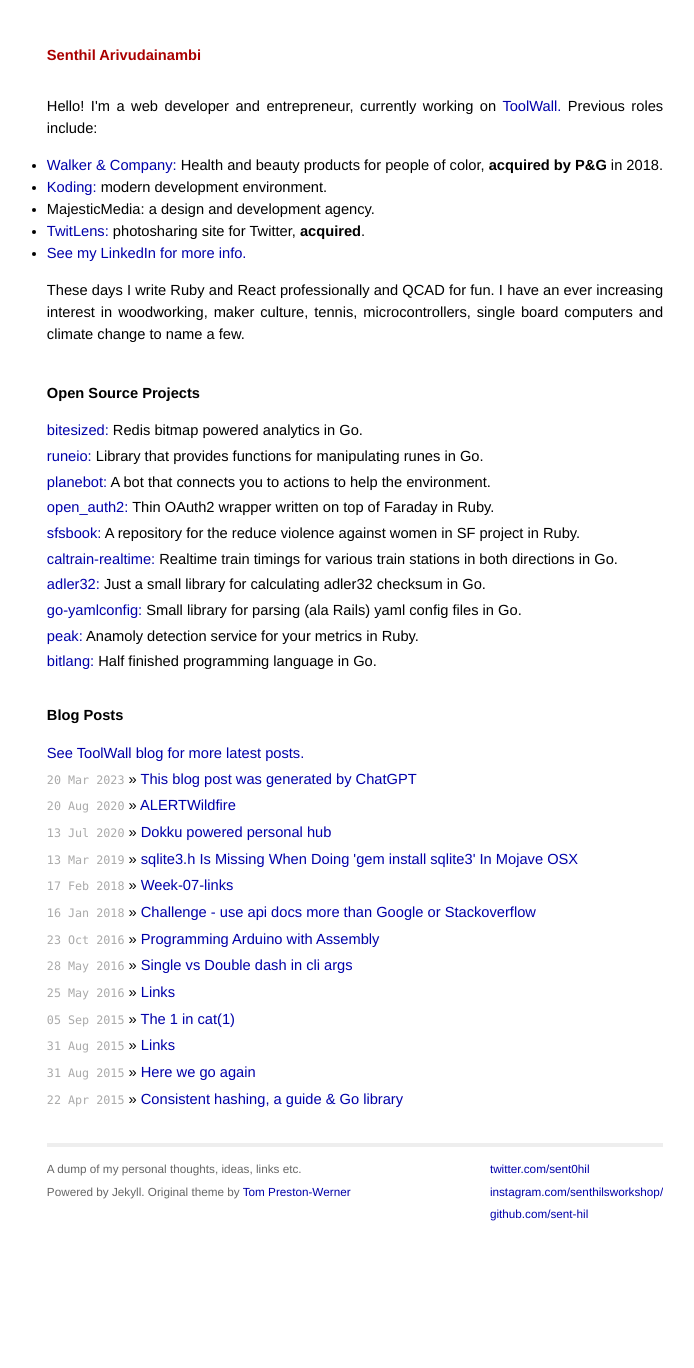
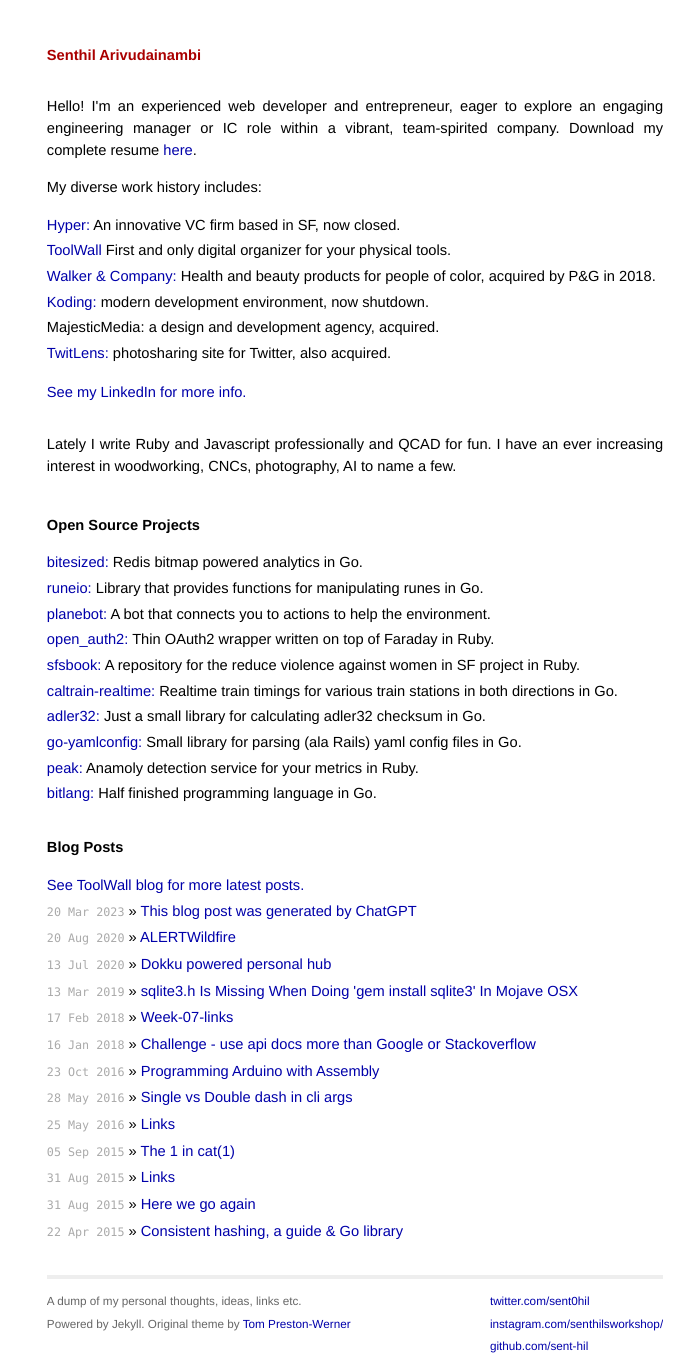
Before and after one commit to sent-hil/sent-hil.github.io, a Jekyll site: the page built from index.html, in a window 1280 px wide. Shown: the whole page, without its empty margins (285-979 px from the left). Built offline with Jekyll 4.4.1, drawn with Linux system fonts in a browser that asks for light colours; before the commit the page ends 1236 px from its top, so only the background shows below that.

Commit message:
update index, add resume

```diff
--- a/_config.yml
+++ b/_config.yml
@@ -1,3 +1,6 @@
 markdown: kramdown
 highlighter: rouge
 exclude: [scripts, CHECK, Readme.md]
+defaults:
+  - scope:
+      path: "resources"
--- a/index.html
+++ b/index.html
@@ -5,39 +5,48 @@
 
 <div>
     <p>
-    Hello! I'm a web developer and entrepreneur, currently working on
-    <a target="blank" href="https://toolwallhq.com">ToolWall.</a> Previous roles
-    include:
+        Hello! I'm an experienced web developer and entrepreneur, eager to explore an engaging engineering manager or IC
+        role within a vibrant, team-spirited company.
+        Download my complete resume <a target="blank" href="/resources/senthil-resume-2023-1.pdf">here</a>.
+
     </p>
 
-  <ul>
+    <p>
+        My diverse work history includes:
+    </p>
+    <ul class="posts">
         <li>
-      <a target="blank" href="https://walkerandcompany.com/"
-        >Walker & Company:
+            <a target="blank" href="https://hyper.com/">Hyper:
+            </a>An innovative VC firm based in SF, now closed.
+        </li>
+        <li>
+            <a target="blank" href="https://toolwallhq.com">ToolWall
             </a>
-      Health and beauty products for people of color, <b>acquired by P&G</b> in
+            First and only digital organizer for your physical tools.
+        </li>
+        <li>
+            <a target="blank" href="https://walkerandcompany.com/">Walker & Company:
+            </a>
+            Health and beauty products for people of color, acquired by P&G in
             2018.
         </li>
         <li>
             <a target="blank" href="https://koding.com">Koding: </a>modern development
-      environment.
+            environment, now shutdown.
         </li>
-    <li>MajesticMedia: a design and development agency.</li>
+        <li>MajesticMedia: a design and development agency, acquired.</li>
         <li>
             <a target="blank" href="https://twitlens.com/">TwitLens:</a> photosharing
-      site for Twitter, <b>acquired</b>.
+            site for Twitter, also acquired.
         </li>
-    <li>
-      <a target="blank" href="https://www.linkedin.com/in/sent-hil/"
-        >See my LinkedIn for more info.</a
-      >
-    </li>
+        <p>
+            <a target="blank" href="https://www.linkedin.com/in/sent-hil/">See my LinkedIn for more info.</a>
+        </p>
     </ul>
 
     <p>
-    These days I write Ruby and React professionally and QCAD for fun. I have an
-    ever increasing interest in woodworking, maker culture, tennis,
-    microcontrollers, single board computers and climate change to name a few.
+        Lately I write Ruby and Javascript professionally and QCAD for fun. I have an
+        ever increasing interest in woodworking, CNCs, photography, AI to name a few.
     </p>
     <br />
 </div>
```
Also changed, not shown: other parts of index.html (+6 -18 lines), 4 other files. Lines whose indentation alone changed are shown as unchanged.
